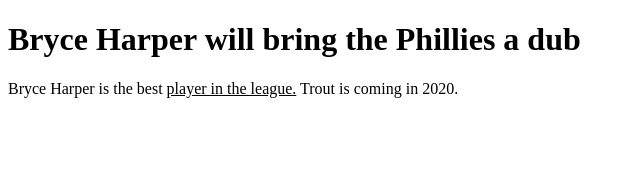
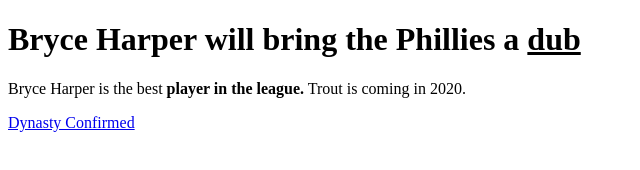
Before and after one commit to as2832/ExploringCS, a plain HTML site: page index.html in a window 1280 px wide. Shown: the whole page, without its empty margins (0-640 px from the left). Drawn offline with Linux system fonts and the light colour scheme.

Commit message:
Update index.html

```diff
--- a/index.html
+++ b/index.html
@@ -2,8 +2,9 @@
 <html>
  <body>
 
-  <h1>Bryce Harper will bring the Phillies a <b>dub</b></h1>
-  <p>Bryce Harper is the best <u>player in the league.</u> Trout is coming in 2020.</p>
+  <h1>Bryce Harper will bring the Phillies a <u>dub</u></h1>
+  <p>Bryce Harper is the best <b>player in the league.</b> Trout is coming in 2020.</p>
+  <a href="http://www.espn.com/mlb/story/_/id/26151941/harper-stands-comments-recruiting-trouturl">Dynasty Confirmed</a>
 
 
  </body>
```
